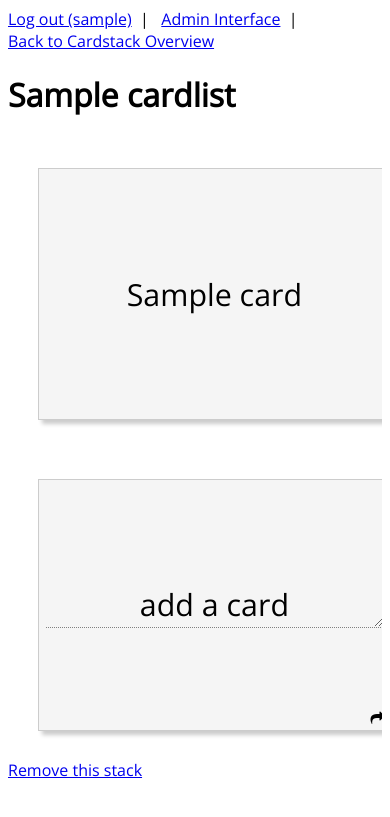
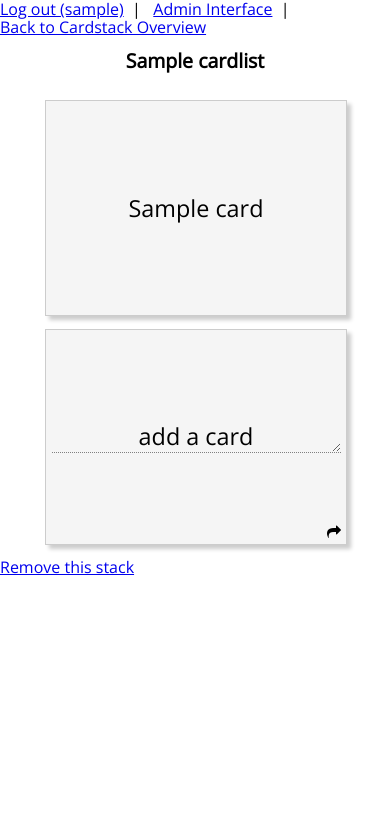
Before and after one commit to macolo/flashcards, a Django app: page /cardlists/1/ in a window 390 px wide. Shown: the top 817 px of the page. Run offline with Django 3.2, Linux system fonts and the light colour scheme; a user stored in the database is signed in; tables that the repository leaves empty hold one stand-in row (values such as "Sample post"); some libraries are stand-ins or nearby versions; some web fonts are replaced.

Commit message:
Improved design (responsiveness, removed touchstart)

```diff
--- a/cards/static/main.css
+++ b/cards/static/main.css
@@ -6,6 +6,18 @@ body {
 .header-element,
 .header-element-separator {
     float:left;
+}
+
+#contenttitle h1 {
+    transition: 1s;
+    -webkit-transition: 1s;
+}
+
+@media screen and (max-width: 410px) {
+    #contenttitle h1 {
+        font-size: 5vw;
+        text-align: center;
+    }
 }
 
 #header {
@@ -30,12 +42,35 @@ body {
 
 .card {
     font-size:1.9em;
-    padding:1em;
+    margin:30px;
     float:left;
     perspective: 1000px;
     -webkit-perspective: 1000px;
     height:250px;
     width:350px;
+    transition: 1s;
+    -webkit-transition: 1s;
+}
+
+/* this is smaller than a card! We have to shrink the cards */
+@media screen and (max-width: 410px) {
+    .card {
+        font-size: 6vw;
+        height:214px !important;
+        width:300px !important;
+        float:none;
+        margin: 15px auto 15px auto;
+    }
+
+    /* We need to set height & width twice because
+        answer and question are set to absolute (front and back)
+        and are not affected by the card's dimensions.
+    */
+
+    .card_answer, .card_question {
+        height:214px !important;
+        width:300px !important;
+    }
 }
 
 .card .card_answer {
@@ -49,6 +84,8 @@ body {
     width: 100%;
     box-shadow: 4px 4px 4px #CCCCCC;
     overflow:hidden;
+    height:250px;
+    width:350px;
 }
 
 .fc-next, .fc-submit {
@@ -76,7 +113,17 @@ body {
     /* text-decoration: underline; */
 }
 
+/* below one card width we want to make cards fluid and also adapt
+ text size accordingly
 
+ The values are: ‘vw’ (viewport width), ‘vh’ (viewport height), ‘vmin’ (the smaller of vw or vh), ‘vmax’ (the larger or vw or vh).
+ 1 v == 1% of the initial containing block
+
+ */
+@media screen and (max-width: 410px) {
+
+
+}
 
 .valign {
     vertical-align:middle;
@@ -87,8 +134,6 @@ body {
 
 
 .flip-container, .front, .back {
-    height:250px;
-    width:350px;
     display:table;
 }
 
--- a/cards/templates/base.html
+++ b/cards/templates/base.html
@@ -17,6 +17,7 @@
     <link href='http://fonts.googleapis.com/css?family=Kotta+One' rel='stylesheet' type='text/css'>
     <link rel="stylesheet" type="text/css" href="{% static 'main.css' %}" />
     <link href="//maxcdn.bootstrapcdn.com/font-awesome/4.2.0/css/font-awesome.min.css" rel="stylesheet">
+    <link href="//cdnjs.cloudflare.com/ajax/libs/normalize/3.0.1/normalize.css" rel="stylesheet">
 </head>
 
 <body>
--- a/cards/templates/cards/card_list.html
+++ b/cards/templates/cards/card_list.html
@@ -63,7 +63,7 @@
 
     <script>
         $( document ).ready(function() {
-            jQuery('.fliponclick').on('click touchstart', function(e) {
+            jQuery('.fliponclick').on('click', function(e) {
                 var target = jQuery(e.target).prop('tagName');
                 if ( target != 'TEXTAREA') {
                     jQuery(this).toggleClass('flip');
```
